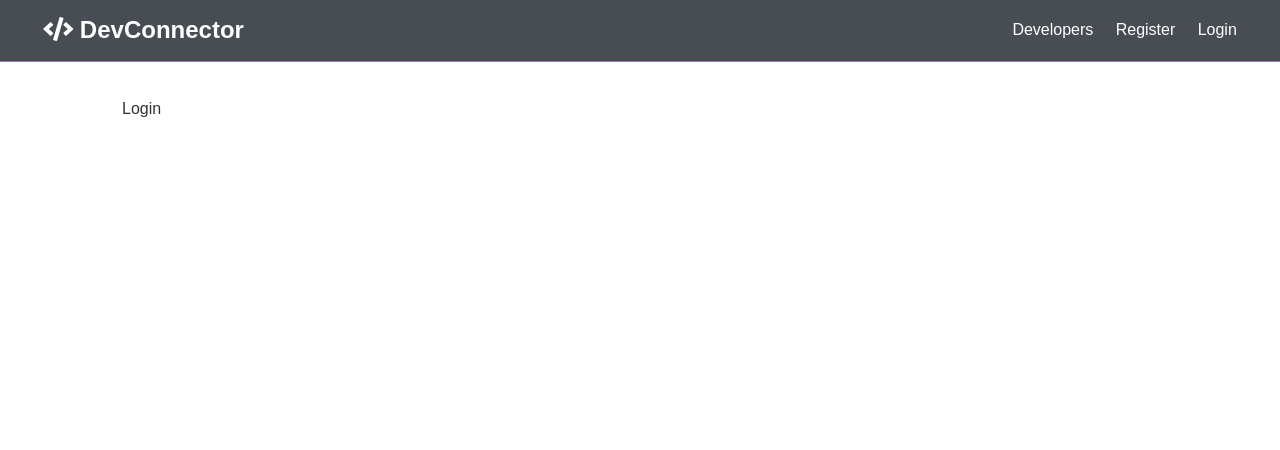
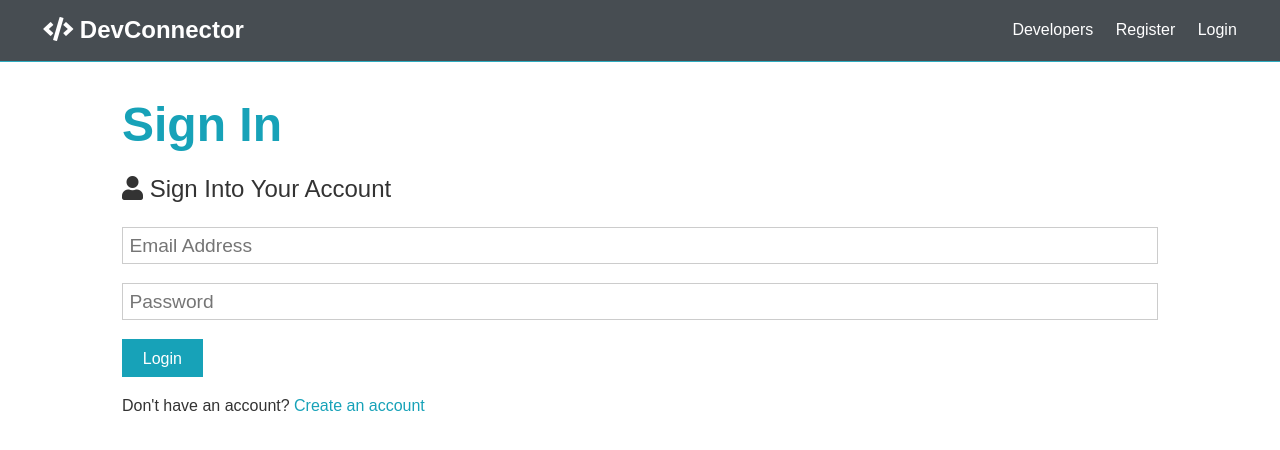
Before and after one commit to vnn8248/mern-social-media-devConnector, a React (Create React App) app in the folder client/: page /login in a window 1280 px wide. Shown: the top 450 px of the page. Built offline with nearby package versions, Linux system fonts and the light colour scheme.

Commit message:
Set up redux store, create alert types, reducer, action, component, and call

```diff
--- a/client/package.json
+++ b/client/package.json
@@ -17,6 +17,7 @@
     "redux": "^4.0.5",
     "redux-devtools-extension": "^2.13.9",
     "redux-thunk": "^2.3.0",
+    "uuid": "^8.3.2",
     "web-vitals": "^1.1.1"
   },
   "scripts": {
--- a/client/src/App.css
+++ b/client/src/App.css
@@ -40,6 +40,7 @@
   margin: auto;
   overflow: hidden;
   padding: 0 2rem;
+  /* REMOVE LATER */
   margin-top: 6rem;
   margin-bottom: 3rem;
 }
--- a/client/src/App.js
+++ b/client/src/App.js
@@ -4,15 +4,22 @@
 import Landing from "./components/layout/Landing";
 import Register from "./components/auth/Register";
 import Login from "./components/auth/Login";
+import Alert from "./components/layout/Alert";
+
+// Redux
+import { Provider } from "react-redux";
+import store from "./store";
 
 import './App.css';
 
 const App = () => (
+  <Provider store={store}>
     <Router>
       <Fragment>
         <Navbar />
         <Route exact path="/" component={Landing} />
         <section className="container">
+          <Alert />
           <Switch>
             <Route exact path="/register" component={Register} />
             <Route exact path="/login" component={Login} />
@@ -20,6 +27,8 @@
         </section>
       </Fragment>
     </Router>
+  </Provider>
+
 );
 
 export default App;
--- /dev/null
+++ b/client/src/actions/alert.js
@@ -0,0 +1,13 @@
+import { v4 as uuidv4 } from "uuid";
+import { SET_ALERT, REMOVE_ALERT } from "./types";
+
+export const setAlert = (msg, alertType) => dispatch => {
+  const id = uuidv4();
+
+  dispatch({
+    type: SET_ALERT,
+    payload: { msg, alertType, id }
+  });
+
+  setTimeout(() => dispatch({ type: REMOVE_ALERT, payload: id }), 4000);
+};
--- /dev/null
+++ b/client/src/actions/types.js
@@ -0,0 +1,2 @@
+export const SET_ALERT = "SET_ALERT";
+export const REMOVE_ALERT = "REMOVE_ALERT";
--- a/client/src/components/auth/Login.js
+++ b/client/src/components/auth/Login.js
@@ -1,10 +1,53 @@
-import React from 'react'
+import React, { Fragment, useState } from 'react';
+import { Link } from "react-router-dom";
 
 const Login = () => {
+  const [formData, setFormData] = useState({
+    email: "",
+    password: ""
+  });
+
+  const { email, password } = formData;
+
+  const onChange = e => setFormData({ ...formData, [e.target.name]: e.target.value });
+
+  const onSubmit = e => {
+    e.preventDefault();
+    console.log("Success");
+  };
+
   return (
-    <div>
-      Login
-    </div>
+    <Fragment>
+      <h1 className="large text-primary">Sign In</h1>
+      <p className="lead"><i className="fas fa-user"></i> Sign Into Your Account</p>
+      <form className="form" onSubmit={onSubmit}>
+        <div className="form-group">
+          <input
+            type="email"
+            placeholder="Email Address"
+            name="email"
+            required
+            onChange={onChange}
+            value={email}
+          />
+        </div>
+        <div className="form-group">
+          <input
+            type="password"
+            placeholder="Password"
+            name="password"
+            minLength="6"
+            required
+            onChange={onChange}
+            value={password}
+          />
+        </div>
+        <input type="submit" className="btn btn-primary" value="Login" />
+      </form>
+      <p className="my-1">
+        Don't have an account? <Link to="/register">Create an account</Link>
+      </p>
+    </Fragment>
   )
 };
 
--- a/client/src/components/auth/Register.js
+++ b/client/src/components/auth/Register.js
@@ -1,6 +1,11 @@
 import React, { Fragment, useState } from 'react';
+import { connect } from "react-redux";
+import { Link } from "react-router-dom";
+import { setAlert } from "../../actions/alert";
+import PropTypes from 'prop-types';
 
-const Register = () => {
+
+const Register = (props) => {
   const [formData, setFormData] = useState({
     name: "",
     email: "",
@@ -15,7 +20,7 @@
   const onSubmit = e => {
     e.preventDefault();
     if (password !== password2) {
-      console.log("Password does not match");
+      props.setAlert("Password does not match", "danger");
     } else {
       console.log(formData);
     }
@@ -75,10 +80,14 @@
         <input type="submit" className="btn btn-primary" value="Register" />
       </form>
       <p className="my-1">
-        Already have an account? <a href="login.html">Sign In</a>
+        Already have an account? <Link to="/login">Sign In</Link>
       </p>
     </Fragment>
   )
 };
 
-export default Register;
+Register.propTypes = {
+  setAlert: PropTypes.func.isRequired,
+};
+
+export default connect(null, { setAlert })(Register);
--- /dev/null
+++ b/client/src/components/layout/Alert.js
@@ -0,0 +1,24 @@
+import React from 'react'
+import PropTypes from 'prop-types'
+import { connect } from "react-redux";
+
+const Alert = ({ alerts }) =>
+  alerts !== null &&
+  alerts.length > 0 &&
+  alerts.map(alert => {
+    return (
+      <div key={alert.id} className={`alert alert-${alert.alertType}`}>
+        {alert.msg}
+      </div>
+    );
+  });
+
+Alert.propTypes = {
+  alerts: PropTypes.array.isRequired,
+};
+
+const mapStateToProps = (state) => ({
+  alerts: state.alert
+});
+
+export default connect(mapStateToProps)(Alert);
--- /dev/null
+++ b/client/src/reducers/alert.js
@@ -0,0 +1,17 @@
+/* eslint-disable import/no-anonymous-default-export */
+import { SET_ALERT, REMOVE_ALERT } from "../actions/types";
+
+const initialState = [];
+
+export default function (state = initialState, action) {
+  const { type, payload } = action;
+
+  switch (type) {
+    case SET_ALERT:
+      return [...state, payload];
+    case REMOVE_ALERT:
+      return state.filter(alert => alert.id !== payload);
+    default:
+      return state;
+  }
+};
--- /dev/null
+++ b/client/src/reducers/index.js
@@ -0,0 +1,6 @@
+import { combineReducers } from "redux";
+import alert from "./alert";
+
+export default combineReducers({
+  alert
+});
--- /dev/null
+++ b/client/src/store.js
@@ -0,0 +1,16 @@
+import { createStore, applyMiddleware } from "redux";
+import { composeWithDevTools } from "redux-devtools-extension";
+import thunk from "redux-thunk";
+import rootReducer from "./reducers";
+
+const initialState = {};
+
+const middleware = [thunk];
+
+const store = createStore(
+  rootReducer,
+  initialState,
+  composeWithDevTools(applyMiddleware(...middleware))
+);
+
+export default store;
```
Also changed, not shown: 1 other file (tests, documents, lock files or other folders). Lines whose indentation alone changed are shown as unchanged.
